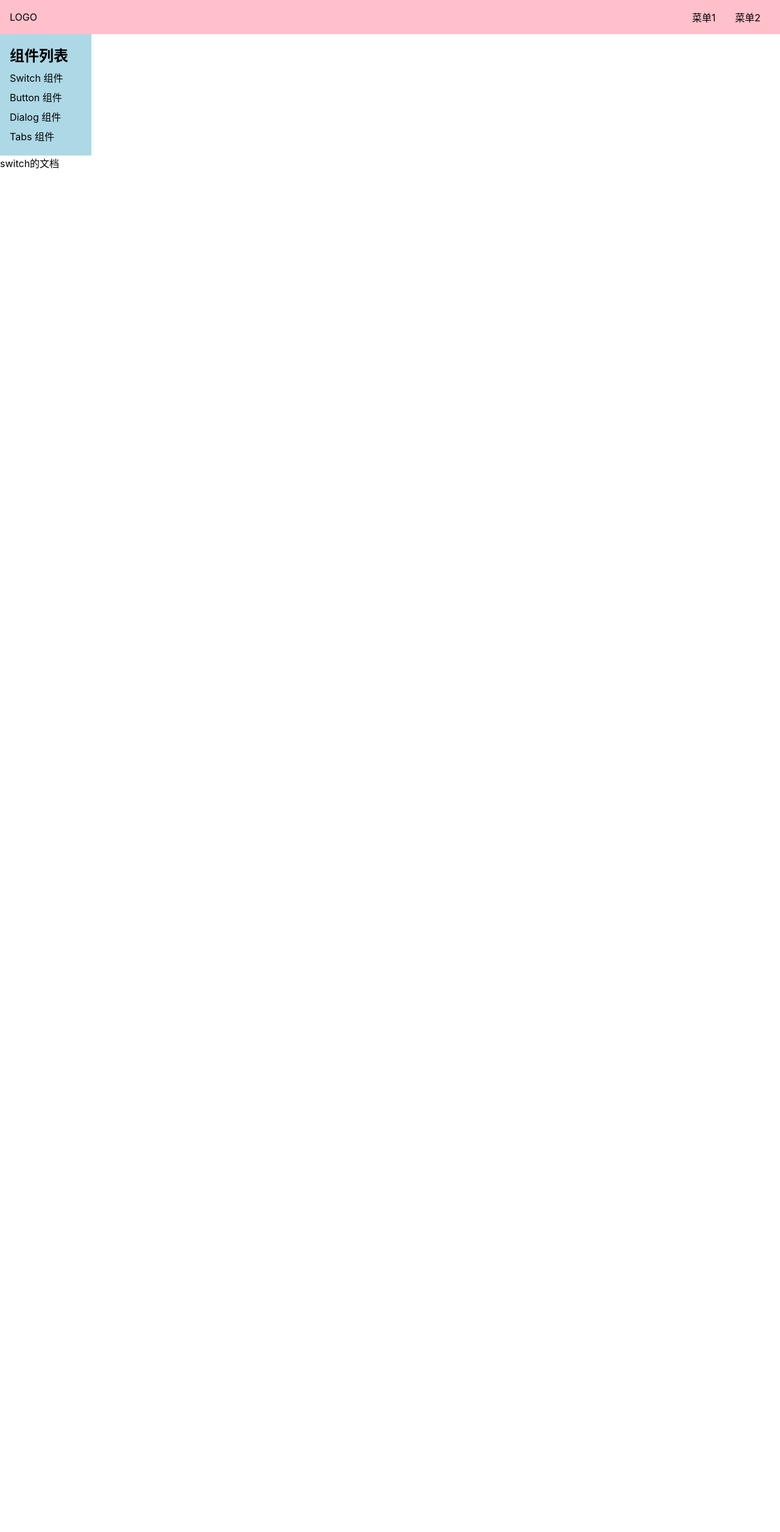
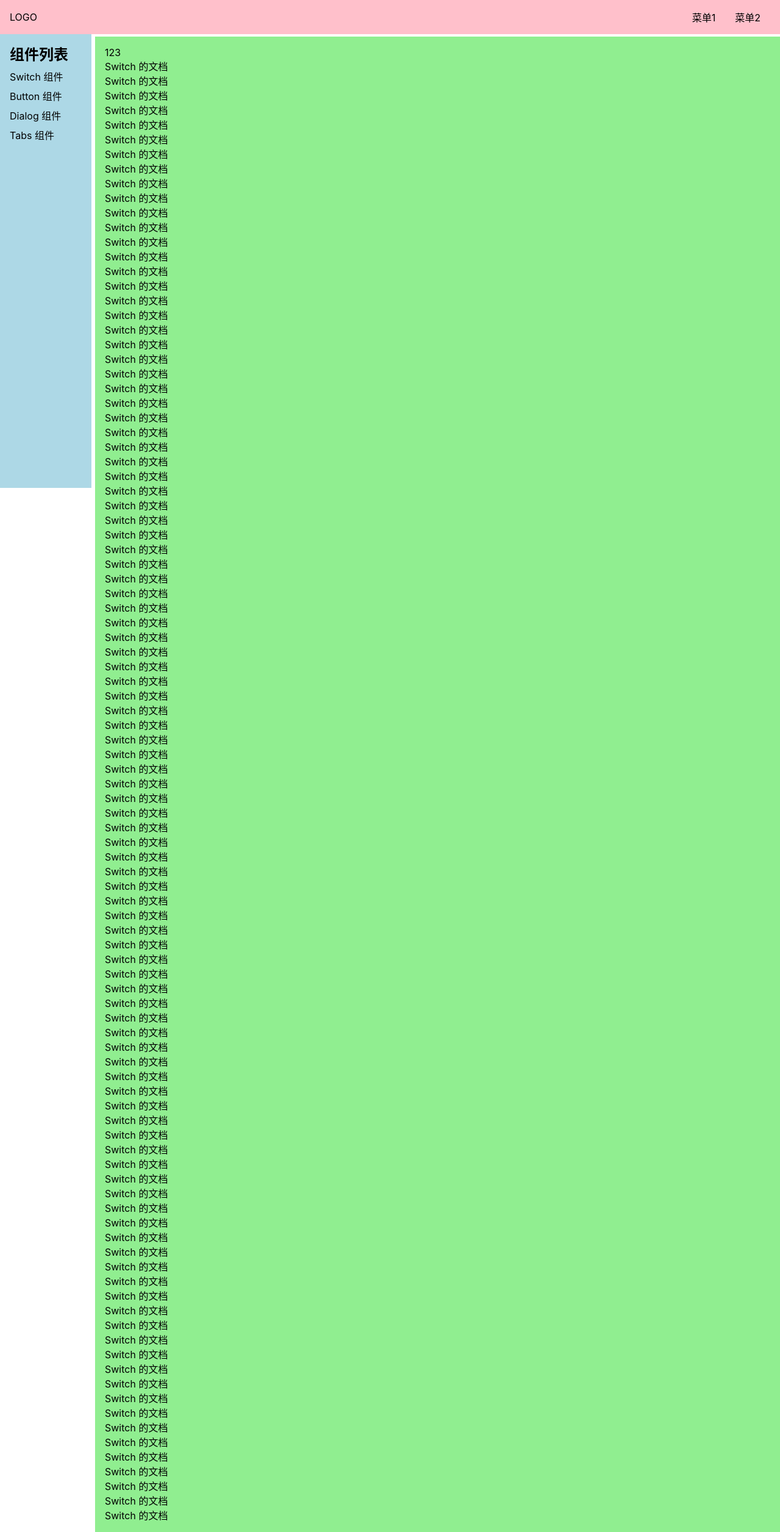
Before and after one commit to rustinliu/yezi-UI, a Vue app: page /#/doc/switch in a window 1280 px wide. Shown: the whole page at 61% size. Before the commit the page ends 800 px from the top, so only its background shows below. Built offline with nearby package versions, Linux system fonts and the light colour scheme.

Commit message:
完成官网框架

```diff
--- /dev/null
+++ b/src/components/ButtonDemo.vue
@@ -0,0 +1,3 @@
+<template>
+    <div>Button</div>
+</template>
--- /dev/null
+++ b/src/components/DialogDemo.vue
@@ -0,0 +1,3 @@
+<template>
+    <div>Dialog</div>
+</template>
--- a/src/components/Switchdemo.vue
+++ b/src/components/Switchdemo.vue
@@ -1,3 +1,105 @@
 <template>
-    <div>switch的文档</div>
+    <div>
+        123
+        <p>Switch 的文档</p>
+        <p>Switch 的文档</p>
+        <p>Switch 的文档</p>
+        <p>Switch 的文档</p>
+        <p>Switch 的文档</p>
+        <p>Switch 的文档</p>
+        <p>Switch 的文档</p>
+        <p>Switch 的文档</p>
+        <p>Switch 的文档</p>
+        <p>Switch 的文档</p>
+        <p>Switch 的文档</p>
+        <p>Switch 的文档</p>
+        <p>Switch 的文档</p>
+        <p>Switch 的文档</p>
+        <p>Switch 的文档</p>
+        <p>Switch 的文档</p>
+        <p>Switch 的文档</p>
+        <p>Switch 的文档</p>
+        <p>Switch 的文档</p>
+        <p>Switch 的文档</p>
+        <p>Switch 的文档</p>
+        <p>Switch 的文档</p>
+        <p>Switch 的文档</p>
+        <p>Switch 的文档</p>
+        <p>Switch 的文档</p>
+        <p>Switch 的文档</p>
+        <p>Switch 的文档</p>
+        <p>Switch 的文档</p>
+        <p>Switch 的文档</p>
+        <p>Switch 的文档</p>
+        <p>Switch 的文档</p>
+        <p>Switch 的文档</p>
+        <p>Switch 的文档</p>
+        <p>Switch 的文档</p>
+        <p>Switch 的文档</p>
+        <p>Switch 的文档</p>
+        <p>Switch 的文档</p>
+        <p>Switch 的文档</p>
+        <p>Switch 的文档</p>
+        <p>Switch 的文档</p>
+        <p>Switch 的文档</p>
+        <p>Switch 的文档</p>
+        <p>Switch 的文档</p>
+        <p>Switch 的文档</p>
+        <p>Switch 的文档</p>
+        <p>Switch 的文档</p>
+        <p>Switch 的文档</p>
+        <p>Switch 的文档</p>
+        <p>Switch 的文档</p>
+        <p>Switch 的文档</p>
+        <p>Switch 的文档</p>
+        <p>Switch 的文档</p>
+        <p>Switch 的文档</p>
+        <p>Switch 的文档</p>
+        <p>Switch 的文档</p>
+        <p>Switch 的文档</p>
+        <p>Switch 的文档</p>
+        <p>Switch 的文档</p>
+        <p>Switch 的文档</p>
+        <p>Switch 的文档</p>
+        <p>Switch 的文档</p>
+        <p>Switch 的文档</p>
+        <p>Switch 的文档</p>
+        <p>Switch 的文档</p>
+        <p>Switch 的文档</p>
+        <p>Switch 的文档</p>
+        <p>Switch 的文档</p>
+        <p>Switch 的文档</p>
+        <p>Switch 的文档</p>
+        <p>Switch 的文档</p>
+        <p>Switch 的文档</p>
+        <p>Switch 的文档</p>
+        <p>Switch 的文档</p>
+        <p>Switch 的文档</p>
+        <p>Switch 的文档</p>
+        <p>Switch 的文档</p>
+        <p>Switch 的文档</p>
+        <p>Switch 的文档</p>
+        <p>Switch 的文档</p>
+        <p>Switch 的文档</p>
+        <p>Switch 的文档</p>
+        <p>Switch 的文档</p>
+        <p>Switch 的文档</p>
+        <p>Switch 的文档</p>
+        <p>Switch 的文档</p>
+        <p>Switch 的文档</p>
+        <p>Switch 的文档</p>
+        <p>Switch 的文档</p>
+        <p>Switch 的文档</p>
+        <p>Switch 的文档</p>
+        <p>Switch 的文档</p>
+        <p>Switch 的文档</p>
+        <p>Switch 的文档</p>
+        <p>Switch 的文档</p>
+        <p>Switch 的文档</p>
+        <p>Switch 的文档</p>
+        <p>Switch 的文档</p>
+        <p>Switch 的文档</p>
+        <p>Switch 的文档</p>
+        <p>Switch 的文档</p>
+    </div>
 </template>
--- /dev/null
+++ b/src/components/TabsDemo.vue
@@ -0,0 +1,3 @@
+<template>
+    <div>Tabs</div>
+</template>
--- a/src/components/Topnav.vue
+++ b/src/components/Topnav.vue
@@ -27,7 +27,10 @@
     background: pink;
     display: flex;
     padding: 16px;
-    position: relative;
+    position: fixed;
+    top: 0;
+    left: 0;
+    width: 100%;
     z-index: 10;
     justify-content: center;
     align-items: center;
--- a/src/views/Doc.vue
+++ b/src/views/Doc.vue
@@ -1,6 +1,6 @@
 <template>
-    <div>
-        <Topnav />
+    <div class="layout">
+        <Topnav class="nav" />
         <div class="content">
             <aside v-if="sidebarVisible">
                 <h2>组件列表</h2>
@@ -43,11 +43,42 @@
 };
 </script>
 <style lang="scss" scoped>
+.layout {
+    display: flex;
+    flex-direction: column;
+    height: 100vh;
+    > .nav {
+        flex-shrink: 0;
+    }
+    > .content {
+        flex-grow: 1;
+        padding-top: 60px;
+        padding-left: 156px;
+        @media (max-width: 500px) {
+            padding-left: 0;
+        }
+    }
+}
+.content {
+    display: flex;
+    > aside {
+        flex-shrink: 0;
+    }
+    > main {
+        flex-grow: 1;
+        padding: 16px;
+        background: lightgreen;
+    }
+}
 aside {
     background: lightblue;
     width: 150px;
     padding: 16px;
-
+    position: fixed;
+    top: 0;
+    left: 0;
+    padding-top: 70px;
+    height: 100%;
     > h2 {
         margin-bottom: 4px;
     }
```
Also changed, not shown: src/router.ts (+13 -1 lines).
